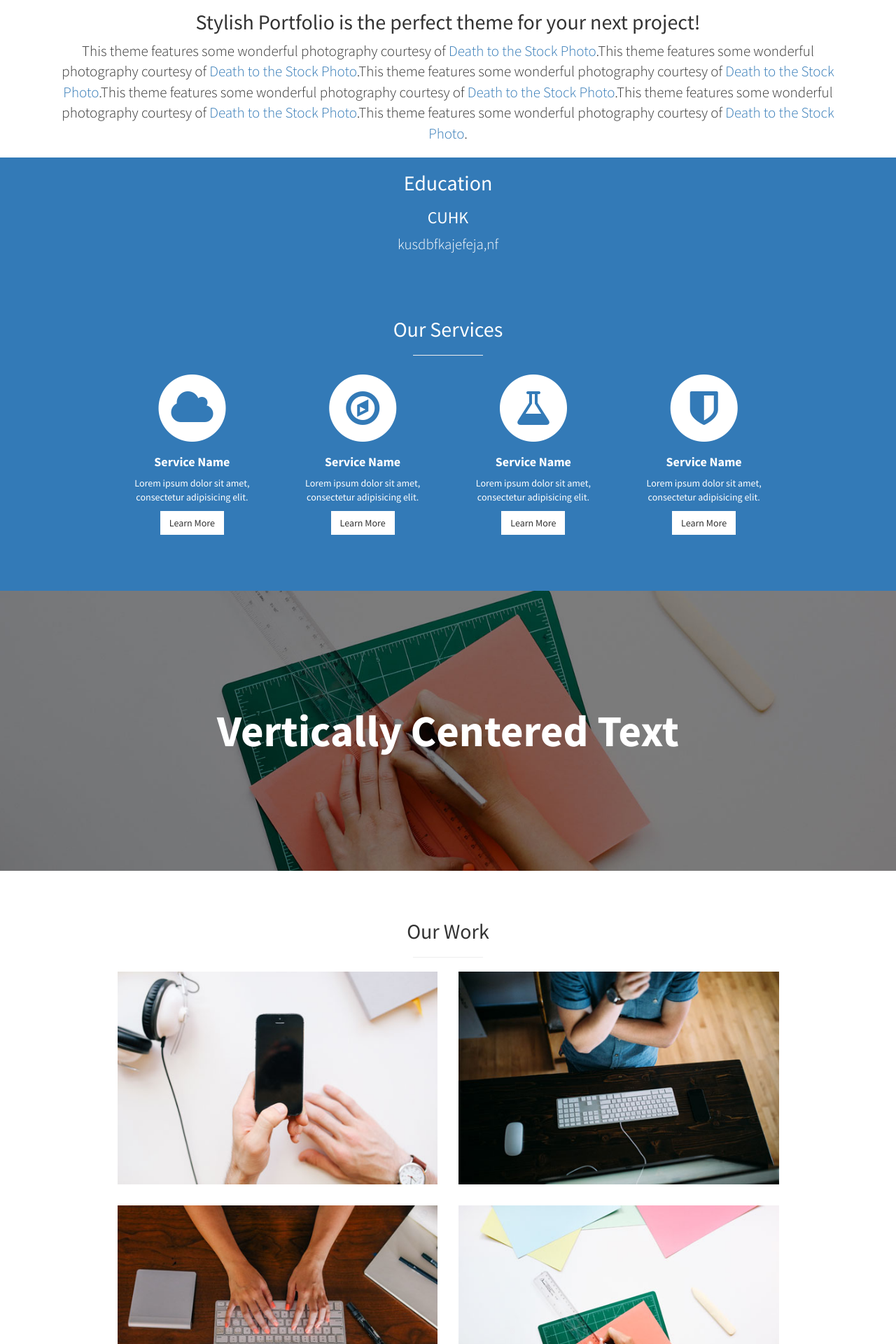
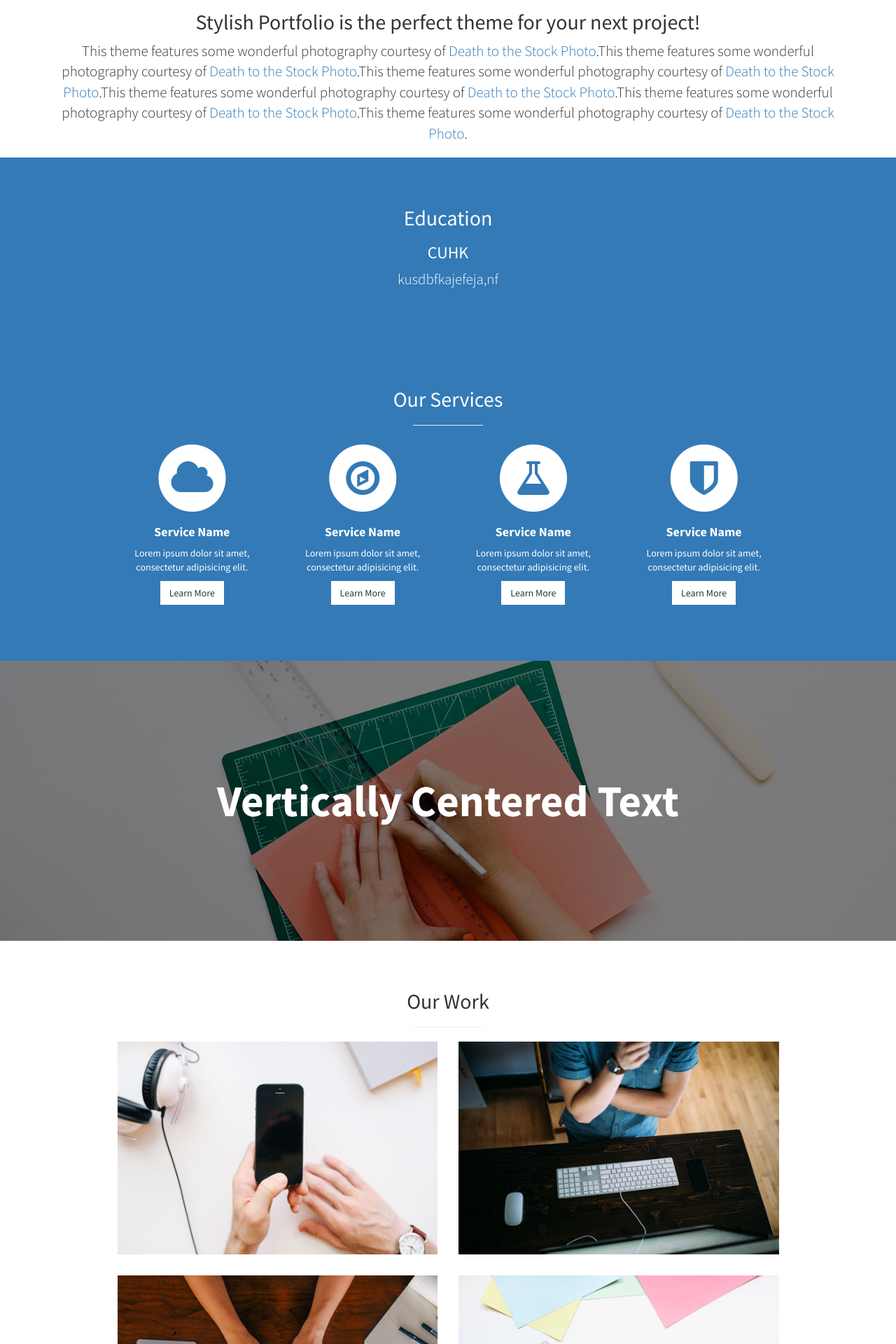
Before and after one commit to leelacceber/stylish-portfolio-jekyll-master, a Jekyll site: the page built from index.html, in a window 1280 px wide. Shown: the part 905-2825 px from the top of the page at 70% size. Built offline with Jekyll 4.4.1, drawn with Linux system fonts in a browser that asks for light colours.

Commit message:
Update education.html

```diff
--- a/_includes/education.html
+++ b/_includes/education.html
@@ -1,4 +1,4 @@
-<section id="education" class="about bg-primary">
+<section id="education" class="simple-text bg-primary">
   <div class="container">
     <div class="row">
       <div class="col-lg-12 text-center">
```
